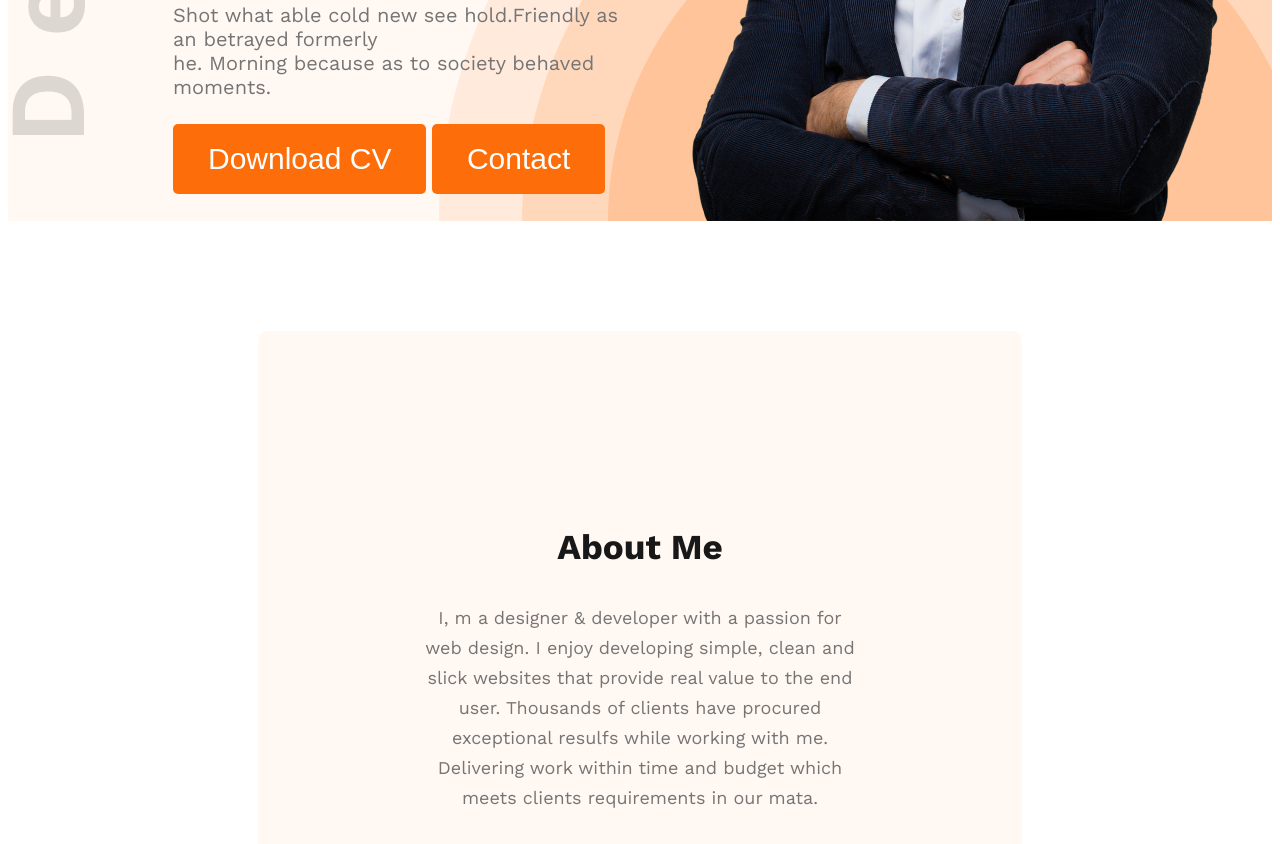
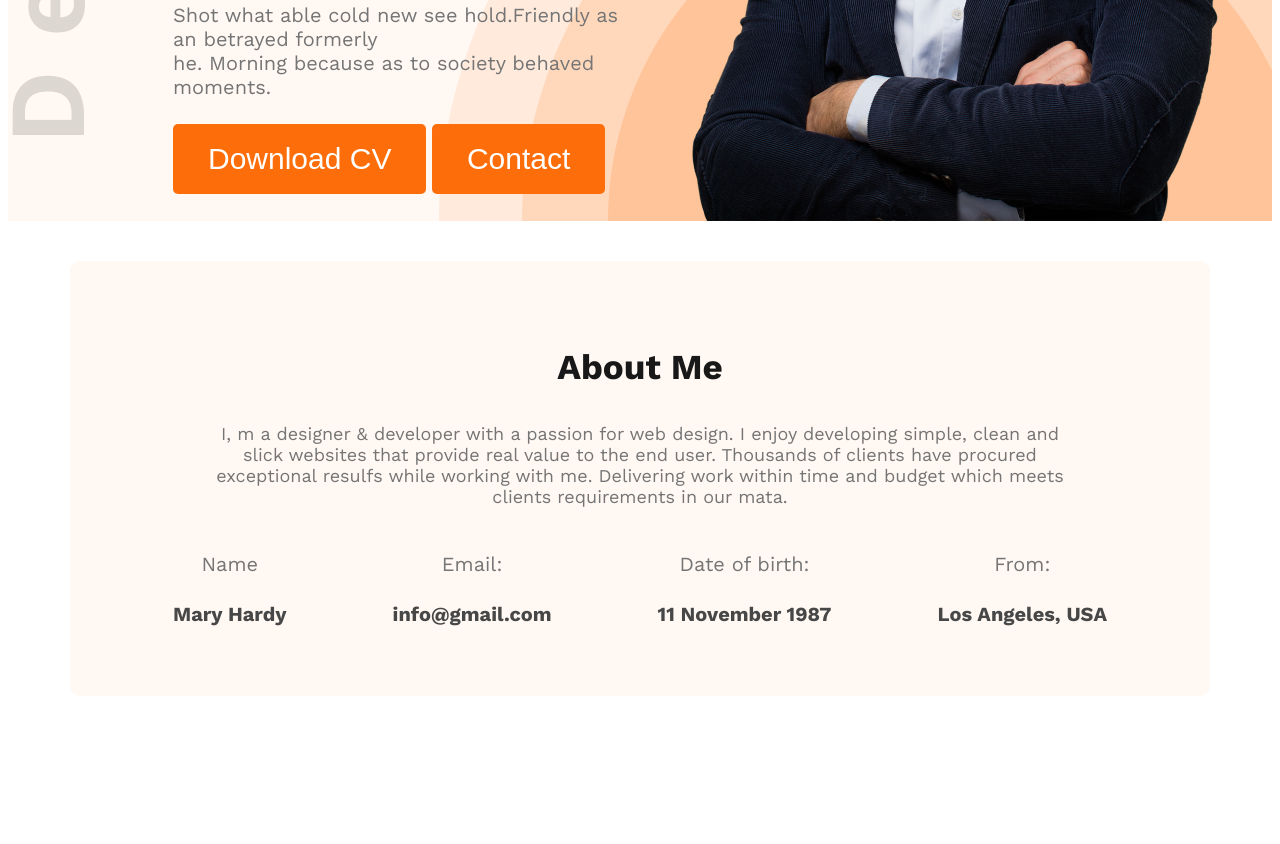
Before and after one commit to Shuvosarker4/portfolio-resources, a plain HTML site: page index.html in a window 1280 px wide. Shown: the part 636-1480 px from the top of the page. After the commit the page ends 1372 px from the top, so only its background shows below. Drawn offline with nearby package versions, Linux system fonts and the light colour scheme.

Commit message:
about section added

```diff
--- a/index.html
+++ b/index.html
@@ -34,8 +34,27 @@
     <main class="main-section">
         <div class="about-section">
             <h3 class="about-title">About Me</h3>
-            <p class="about-para">I, m a designer & developer with a passion for web design. I enjoy developing simple, clean and slick websites that provide real value to the end user. Thousands of clients have procured exceptional resulfs while working with me. Delivering work within time and budget which meets clients requirements in our mata.</p>
+            <p class="about-para">I, m a designer & developer with a passion for web design. I enjoy developing simple, clean and <br> slick websites that provide real value to the end user. Thousands of clients have procured <br> exceptional resulfs while working with me. Delivering work within time and budget which meets <br> clients requirements in our mata.</p>
+            <div class="about-info-container">
+                <div class="about-info">
+                    <h4 class="info-title">Name</h4>
+                    <p class="info-description">Mary Hardy</p>
+                </div>
+                <div class="about-info">
+                    <h4 class="info-title">Email:</h4>
+                    <p class="info-description">info@gmail.com</p>
+                </div>
+                <div class="about-info">
+                    <h4 class="info-title">Date of birth:</h4>
+                    <p class="info-description">11 November 1987</p>
+                </div>
+                <div class="about-info">
+                    <h4 class="info-title">From:</h4>
+                    <p class="info-description">Los Angeles, USA</p>
+                </div>
+            </div>
         </div>
+
     </main>
     <footer>
 
--- a/style/style.css
+++ b/style/style.css
@@ -79,6 +79,8 @@ nav a{
 /* main section */
 .main-section{
     /* background-color: aquamarine; */
+    max-width: 1140px;
+    margin: 40px auto;
 }
 
 /* about section style */
@@ -87,8 +89,7 @@ nav a{
     background-color: #FFF8F3;
     /* width: 1140px;
     height: 550px; */
-    padding: 160px;
-    margin: 110px 250px;
+    padding: 50px;
 }
 .about-title{
     color: #181818;
@@ -101,5 +102,20 @@ nav a{
     text-align: center;
     font-size: 18px;
     font-weight: 400;
-    line-height: 30px; /* 166.667% */
+    /* line-height: 30px; */
 }
+.about-info-container{
+    display: flex;
+    justify-content: space-around;
+}
+.info-title{
+    color: #757575;
+    text-align: center;
+    font-size: 20px;
+    font-weight: 400;
+}
+.info-description{
+    color: #474747;
+    font-size: 20px;
+    font-weight: 700;
+}
```
